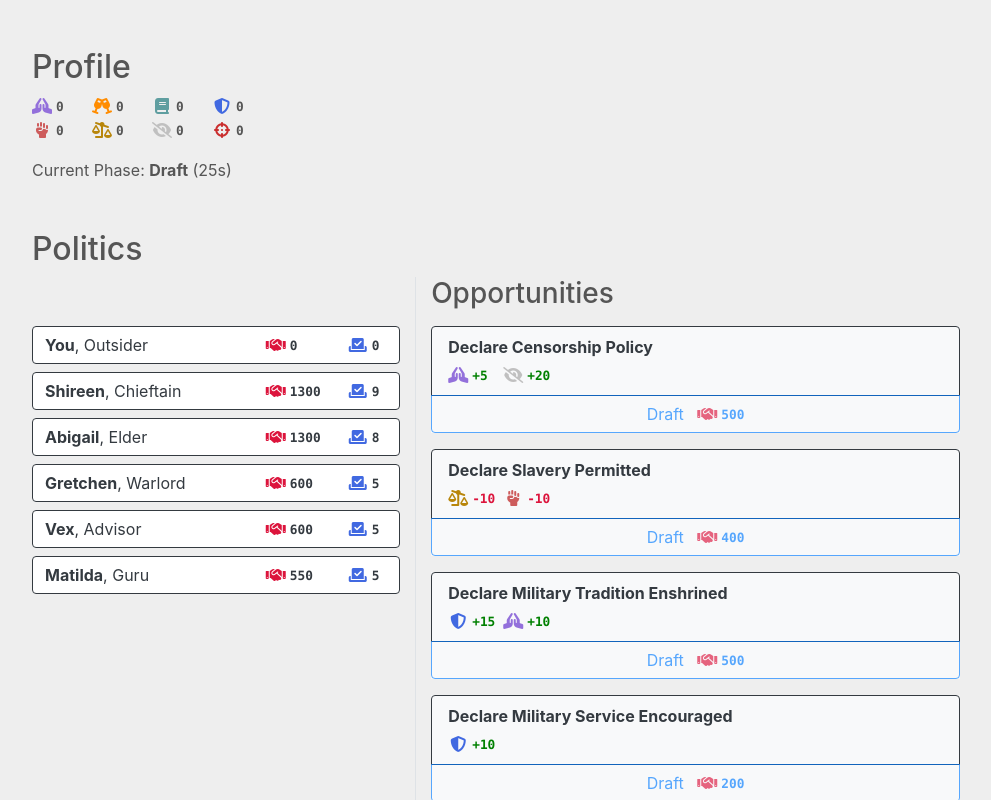
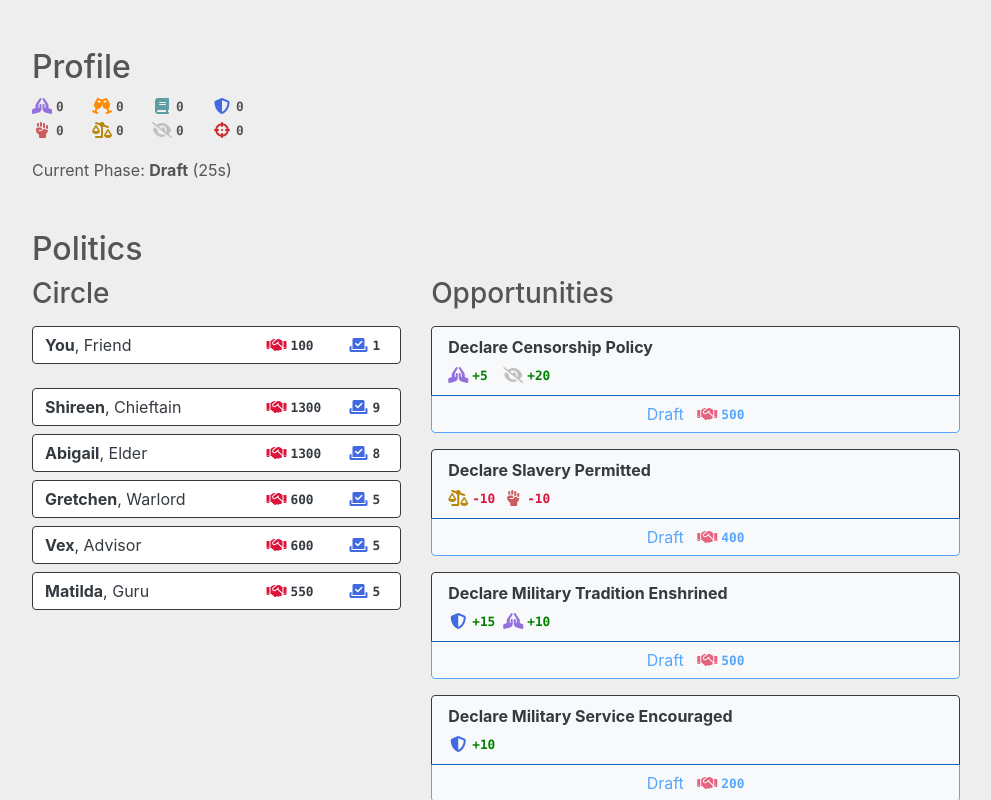
Before and after one commit to lilytastic/politics-sim, a React (Create React App) app: page /game in a window 1280 px wide. Shown: the top 800 px of the page, without its empty margins (144-1135 px from the left). Built offline with nearby package versions, Linux system fonts and the light colour scheme.

Commit message:
some UI stuff and make the player a friend so they can vote

```diff
--- a/src/containers/Game.tsx
+++ b/src/containers/Game.tsx
@@ -319,14 +319,14 @@ class Game extends React.Component {
           <div className={`alert alert-${x.type}`}>{x.text}</div>
         ))}
       </div>
-      <div className={"fade--full" + (!!this.props.availableMotions.find(x => x.id === this.props.inspectedMotion) && ' active')}></div>
+      <div onClick={() => {this.props.dispatch(inspectMotion(''))}} className={"fade--full" + (!!this.props.availableMotions.find(x => x.id === this.props.inspectedMotion) ? ' active' : '')}></div>
       <h2>Profile</h2>
       <SettlementProfile settlement={this.props.currentSettlement} policies={this.props.policies}></SettlementProfile>
       <CurrentPhase></CurrentPhase>
       <h2 className="mt-5">Politics</h2>
       <div className="row">
-        <div className="col-5 border-right">
-          <h3 className="mb-3">&nbsp;</h3>
+        <div className="col-5">
+          <h3 className="mb-3">Circle</h3>
           <SettlementCircle></SettlementCircle>
         </div>
         <div className="col-7">
--- a/src/containers/SettlementCircle.tsx
+++ b/src/containers/SettlementCircle.tsx
@@ -26,7 +26,7 @@ class SettlementCircle extends React.Component {
       .filter(x => x.id === this.props.player?.id || x.voteWeight > 0)
       .sort((a, b) => a.id === this.props.player.id ? -1 : 1)
       .map((x, i) => (
-        <div className="mb-2 btn-group-vertical bg-white w-100 rounded actor__wrapper" key={x.id}>
+        <div className={`${(i === 0 && x.id === this.props.player?.id) ? 'mb-4' : 'mb-2'} btn-group-vertical bg-white w-100 rounded actor__wrapper`} key={x.id}>
           <button className="btn btn-outline-dark w-100 text-left">
             <div className="row">
               <div className="col">
@@ -54,7 +54,7 @@ class SettlementCircle extends React.Component {
                     <span>
                       Voted <b style={{ color: getAssociatedVoteColor(this.props.motionVotes[this.props.inspectedMotion]?.[x.id]?.vote || 'abstain') }}>{this.props.motionVotes[this.props.inspectedMotion]?.[x.id]?.vote || 'abstain'}</b>
                     </span>
-                  ) : 'Vote pending'}
+                  ) : x.voteWeight > 0 ? 'Vote pending' : `Cannot vote`}
                   {!!this.props.motionVotes[this.props.inspectedMotion]?.[x.id]?.purchaseAgreement && (
                     <span>
                       &nbsp;as a favour to {getById(this.props.actors, this.props.motionVotes[this.props.inspectedMotion]?.[x.id]?.purchaseAgreement.purchasedBy)?.name}&nbsp;&nbsp; <StatIcon stat='capital' value={this.props.motionVotes[this.props.inspectedMotion][x.id]?.purchaseAgreement.amountSpent}></StatIcon>
--- a/src/index.scss
+++ b/src/index.scss
@@ -40,13 +40,18 @@ code {
   right: 0;
   bottom: 0;
   opacity: 0;
-  background-color: rgba(0,0,0,0.2);
-  transition: opacity .85s ease-in-out 0;
+  background-color: black;
+  transition: opacity .35s ease-in-out;
   z-index: 4;
   pointer-events: none;
   &.active {
-    opacity: 1;
-    transition: opacity .85s ease-in-out .5s;
+    opacity: 0.35;
+    transition: opacity .35s ease-in-out;
+    pointer-events: all;
+    cursor: pointer;
+    &:hover {
+      opacity: 0.4;
+    }
   }
 }
 
--- a/src/store/reducers.ts
+++ b/src/store/reducers.ts
@@ -90,7 +90,8 @@ const initialState: State = {
           'abigail': {rank: 4},
           'vex': {rank: 3},
           'gretchen': {rank: 3},
-          'matilda': {rank: 3}
+          'matilda': {rank: 3},
+          'player': {rank: 1}
         },
         officeOccupants: {
           chieftain: 'shireen',
```
